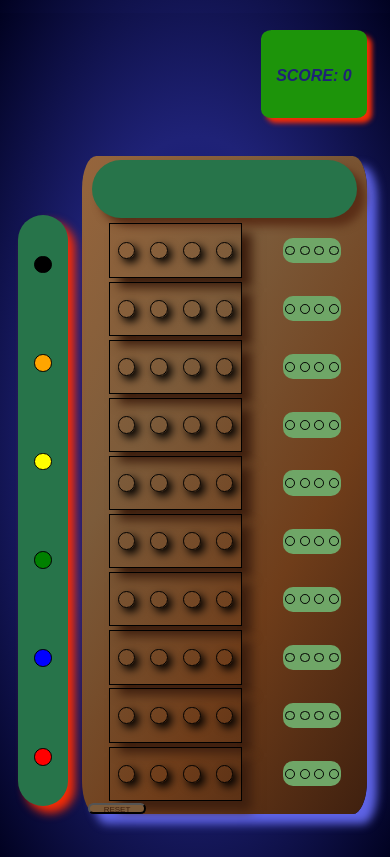
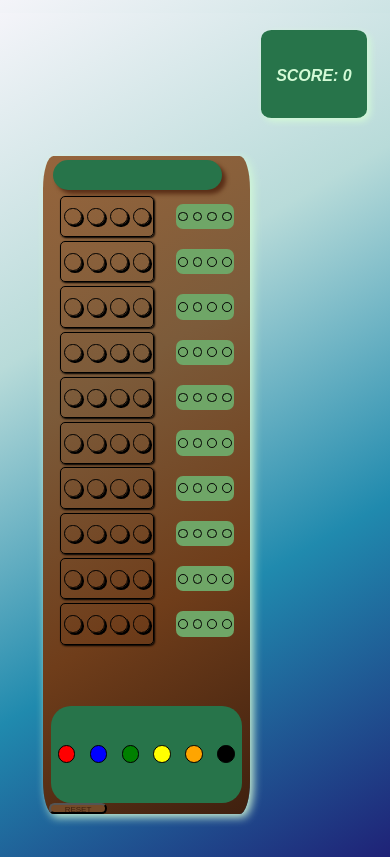
Before and after one commit to Flothar78/mastermind, a Vue app: page / in a window 390 px wide. Built offline with nearby package versions, Linux system fonts and the light colour scheme; the HTML template or start-up script is replaced by a standard one.

Commit message:
Modify backgound colors // Middle media queries as an example

```diff
--- a/src/assets/main.css
+++ b/src/assets/main.css
@@ -9,7 +9,7 @@
   background-color: black;
 }
 .grey {
-  background-color: grey;
+  background-color: rgb(236, 233, 233);
 }
 .none {
   background-color: transparent;
@@ -35,7 +35,7 @@
   display: flex;
   justify-content: flex-start;
   flex-grow: 1;
-  background: radial-gradient(#0a0a75, #1f2277, #010221);
+  background: linear-gradient(-30deg,#1f2277, #208AAE, #B8DBD9, #F4F4F9);
 }
 @keyframes solutionPeonsSprout {
   0% {
@@ -71,10 +71,11 @@
   }
 }
 .score-container {
-  background: hsl(112, 87%, 31%);
+  box-shadow: 3px 3px 7px ;
+  background: #27744A;
   font-family: sans-serif;
   font-style: oblique;
-  color: #1f2277;
+  color: #D3FAD6;
   font-size: 1.2rem;
   font-weight: 900;
   width: 20%;
@@ -88,12 +89,13 @@
   align-items: center;
 }
 .infos-container {
+  box-shadow: 3px 3px 7px ;
   animation-name: containerSprout;
   animation-duration: 1.6s;
-  background: hsl(112, 87%, 31%);
+  background: #27744A;
   font-family: sans-serif;
   font-style: oblique;
-  color: #1f2277;
+  color: #D3FAD6;
   font-size: 1.2rem;
   font-weight: 900;
   width: 20%;
@@ -111,20 +113,22 @@
   animation-duration: 1.6s;
 }
 .continue-button {
+  color: #D3FAD6;
   font-size: large;
   animation-name: containerSprout;
   animation-duration: 1.6s;
   height: 3vw;
   width: 10vw;
-  box-shadow: 7px 7px 7px #1f2277;
+  /* box-shadow: 7px 7px 7px #1f2277; */
   border-radius: 10px;
 }
 .restart-button {
   font-size:large;
+  font-weight: bold;
   animation-name: containerSprout;
   animation-duration: 1.6s;
   background-color: transparent;
-  color: blue;
+  color: #D3FAD6;
   opacity: 0.6;
   height: 3vw;
   width: 8vw;
@@ -136,15 +140,16 @@
   justify-content: center;
 }
 .play-ground {
-  background-image: linear-gradient(300deg, #3f200f, #6f3d1a, #7c5b3a, #96653c);
-  box-shadow: 10px 10px 10px rgb(94, 99, 229);
+  background-image: linear-gradient(-30deg, #3f200f, #6f3d1a, #7c5b3a, #96653c);
+  box-shadow: 3px 3px 10px #D3FAD6;
   border-radius: 5%;
 }
 .game-solution {
-  box-shadow: 8px 8px 8px #5a2e17;
-  min-width: 70%;
+  margin-inline: auto;
+  box-shadow:4px 4px 4px  #5a2e17;
+  width: 87%;
   background-color: #27744a;
-  border-radius: 30px;
+  border-radius: 20px;
 }
 .betweenRows {
   display: flex;
@@ -152,21 +157,25 @@
   min-width: 50%;
 }
 .withinRow {
-  box-shadow: 10px 10px 10px #3f200f;
+  box-shadow: 1px 1px 2px ;
   border: black 0.5px solid;
   height: 10%;
   display: flex;
   justify-content: space-around;
   align-items: center;
   margin: 0.5vw;
+  border-radius: 5px;
 }
 .withinRow-peons {
-  box-shadow: 4px 4px 8px;
+  box-shadow: 2px 2px 0;
 }
 .peons-row {
+  height: 15vh;
+  width:98%;
+  margin-inline: auto;
   background-color: #27744a;
-  box-shadow: 8px 8px 8px #3f200f;
-  border-radius: 40px;
+  box-shadow: 4px 4px 4px #3f200f;
+  border-radius: 20px;
 }
 .checkRowsContainer {
   display: flex;
@@ -175,13 +184,13 @@
 }
 .checkRow {
   background-color: #6fa667;
-  border-radius: 10px;
+  border-radius: 7px;
   align-items: center;
   height: 3vw;
   width: 12vw;
 }
 button {
-  background-color: #7c5b3a;
+  background-color: #744A28;
   font-size: 0.5rem;
   color: #3f200f;
   height: 3vw;
@@ -196,7 +205,6 @@ button {
   .score-container {
     position: absolute;
     justify-content: space-around;
-    box-shadow: 5px 5px 5px #fd2d03f7;
     font-size: 1rem;
     width: 25vw;
     height: 9vh;
@@ -207,7 +215,6 @@ button {
   .infos-container {
     position: absolute;
     justify-content: space-around;
-    box-shadow: 5px 5px 5px #fd2d03f7;
     font-size: 1rem;
     width: 25vw;
     height: 9vh;
@@ -219,7 +226,7 @@ button {
     font-size: small;
     height: 7vw;
     width: 22vw;
-    box-shadow: 5px 5px 8px #30339a;
+    /* box-shadow: 5px 5px 8px #30339a; */
     border-radius: 10px;
   }
   .restart-button {
@@ -234,12 +241,12 @@ button {
     display: flex;
     flex-direction: column;
     max-height: 78vh;
-    width: 70vw;
+    width: 50vw;
     padding-left: 1.5vw;
     padding-right: 1.5vw;
     margin-bottom: 5vh;
     margin-top: 3vh;
-    margin-left: 15vw;
+    margin-left: -25vw;
   }
   .play-and-check-container {
     height: 70vh;
@@ -251,19 +258,19 @@ button {
     display: flex;
     justify-content: space-around;
     align-items: center;
-    height: 15vw;
+    height: 10vw;
     margin: 1vw;
   }
   .peons-row {
-    box-shadow: 7px 7px 10px #fd2d03f7;
-    position: absolute;
+    box-shadow: 0 0;
+    /* position: absolute; */
     display: flex;
-    flex-direction: column-reverse;
+    /* flex-direction: column-reverse; */
     justify-content: space-around;
     align-items: center;
-    height: 70vh;
-    width: 6vh;
-    margin-left: -18vw;
+    /* height: 70vh;
+    width: 6vh; */
+    /* margin-left: -18vw; */
     margin-top: 7vh;
   }
   .peon-choice {
@@ -291,18 +298,13 @@ button {
   }
 }
 @media screen and (min-width: 760px) and (max-width: 999px) {
-  .score {
-    margin-bottom: 10%;
-  }
   .score-container {
-    box-shadow: 7px 5px 7px rgba(253, 45, 3, 0.97);
+    margin-top: 2.5vh;
     font-size: x-large;
-    height: 20%;
+    height: 10%;
     min-width: 15vw;
-    justify-content: center;
   }
   .infos-container {
-    box-shadow: 7px 5px 7px rgba(253, 45, 3, 0.97);
     font-size: x-large;
     height: 20%;
     min-width: 15vw;
@@ -311,7 +313,7 @@ button {
   .continue-button {
     font-size: small;
     margin: 2vh 0 2vh 0;
-    box-shadow: 3px 3px 3px #1f2277;
+    /* box-shadow: 3px 3px 3px #1f2277; */
   }
   .restart-button {
     font-size: small;
@@ -328,12 +330,13 @@ button {
   }
   .play-ground {
     display: flex;
-    padding-top: 4vh;
+    padding-top: 2vh;
     flex-direction: column;
-    height: 90vh;
-    width: 60vh;
+    height: 87vh;
+    width: 60vw;
     padding-left: 1.5vw;
     padding-right: 1.5vw;
+    margin-top:2.5vh;
   }
   .betweenRows {
     height: 65vh;
@@ -354,7 +357,7 @@ button {
     align-items: center;
     margin-top: 2vh;
     margin-bottom: 2vh;
-    height: 10vw;
+
   }
   .peon-shape {
     border: 0.5px solid black;
@@ -363,8 +366,8 @@ button {
     width: 3vw;
   }
   .peon-in-check-row {
-    width: 1vw;
-    height: 1vw;
+    width: 1.3vw;
+    height: 1.3vw;
     border-radius: 50%;
   }
   .insideCheckRows {
@@ -377,15 +380,14 @@ button {
     margin-bottom: 20%;
   }
   .score-container {
-    box-shadow: 9px 9px 9px rgba(253, 45, 3, 0.97);
-    font-size: xx-large;
-    height: 30%;
+    font-size: x-large;
+    height: 10%;
     min-width: 20vw;
     margin-right: 2.5vw;
     justify-content: center;
+    align-items: center;
   }
   .infos-container {
-    box-shadow: 9px 9px 9px rgba(253, 45, 3, 0.97);
     font-size: xx-large;
     height: 30%;
     min-width: 20vw;
@@ -394,7 +396,7 @@ button {
   }
   .continue-button {
     margin: 2vh 0 2vh 0;
-    box-shadow: 3px 3px 3px #1f2277;
+    /* box-shadow: 3px 3px 3px #1f2277; */
   }
   .reset-button {
     height: 3vw;
```
Lines whose indentation alone changed are shown as unchanged.
